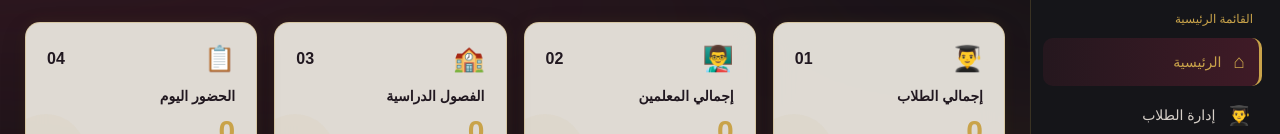
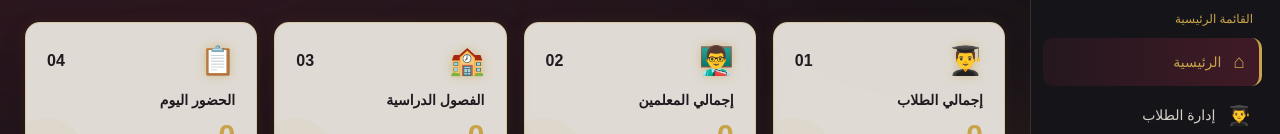
Before and after one commit to mortadamohktar-cpu/al-nawabegh-school, a plain HTML site: page index.html in a window 1280 px wide. Shown: the part 204-338 px from the top of the page. Drawn offline with nearby package versions, Linux system fonts and the light colour scheme.

Commit message:
Update index.html

```diff
--- a/index.html
+++ b/index.html
@@ -250,10 +250,17 @@ transition: all 0.35s ease;
   justify-content: space-between;
   align-items: center;
 }
+  .card-icon {
+  font-size: 28px;
+  color: #A87918;
+  filter: drop-shadow(0 0 5px rgba(201, 163, 74, 0.55));
+  transition: all 0.35s ease;
+}
 
-.card-icon {
-  font-size: 25px;
-  color: var(--gold);
+.card:hover .card-icon {
+  transform: scale(1.18) rotate(-5deg);
+  color: #C9A34A;
+  filter: drop-shadow(0 0 10px rgba(201, 163, 74, 0.8));
 }
 
 .card h3 {
```
